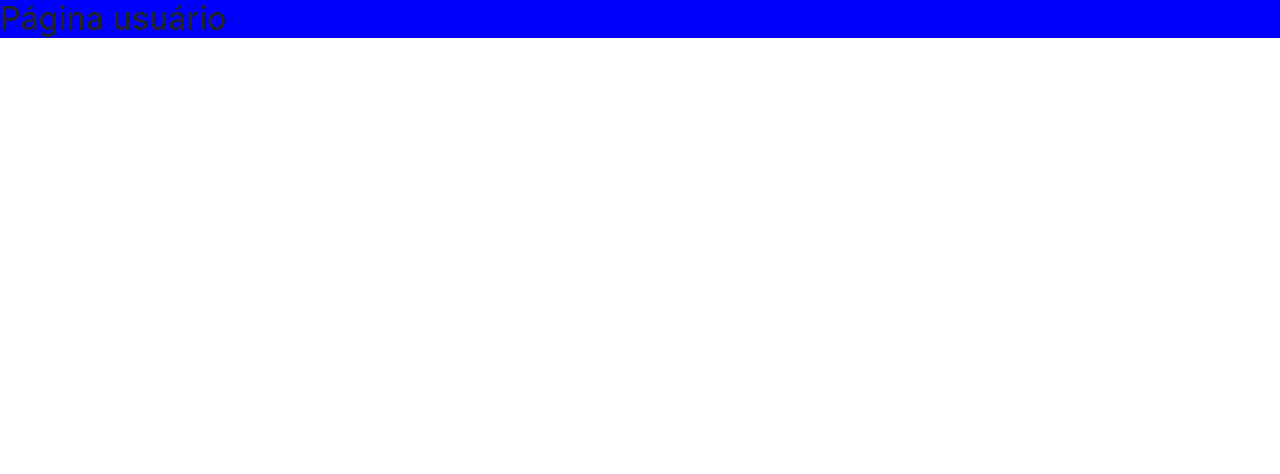
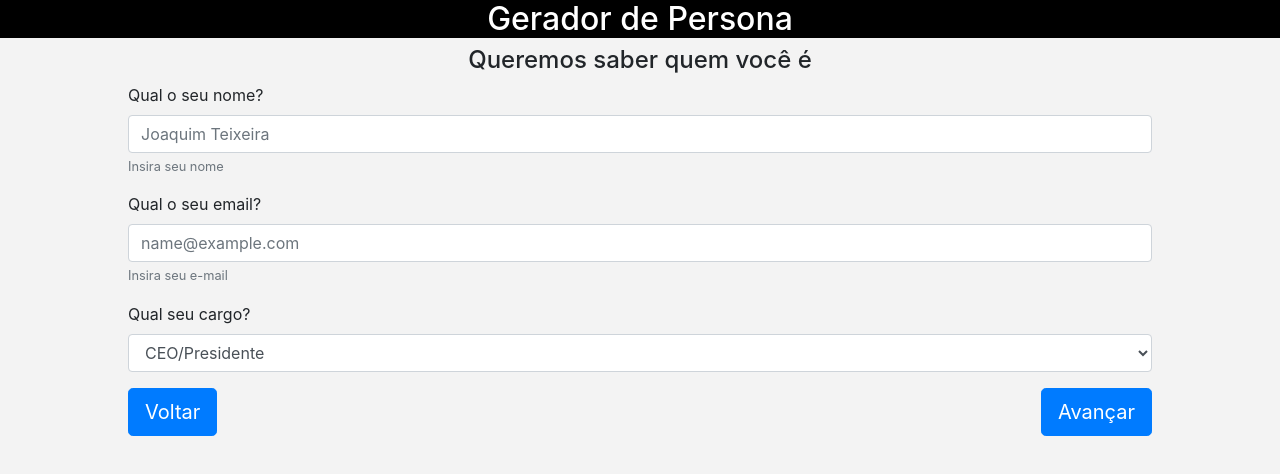
Before and after one commit to jonathan-coutinho/create-persona-web, a React (Create React App) app: page /user in a window 1280 px wide. Shown: the top 474 px of the page. Built offline with nearby package versions, Linux system fonts and the light colour scheme.

Commit message:
Layout página user e reescrevendo como class

```diff
--- a/src/App.js
+++ b/src/App.js
@@ -1,5 +1,6 @@
 import React from 'react';
 import Routes from "./routes"
+import "./styles.css"
 
 function App() {
   return (
--- a/src/pages/Home/styles.css
+++ b/src/pages/Home/styles.css
@@ -1,5 +1,4 @@
 .home {
-    background-color: #fafafa;
     display: flex;
     flex-direction: column;
     align-items: center;
--- a/src/pages/Userform/index.js
+++ b/src/pages/Userform/index.js
@@ -1,12 +1,44 @@
-import React from 'react';
+import React, { Component } from 'react';
 import "./styles.css"
+import {Link} from "react-router-dom"
 
-function UserForm() {
-  return (
-    <div className="userform">
-      <h2>Página usuário</h2>
-    </div>
-  );
+class UserForm extends Component {
+
+    render() {
+        return (
+            <div className="myContainer">
+              <h2 className="header">Gerador de Persona</h2>
+              <h4 className="myControl">Queremos saber quem você é</h4>
+              <form className={"myForm"}>
+          <div class="form-group">
+            <label for="exampleInputEmail1">Qual o seu nome?</label>
+             <input type="email" class="form-control" id="exampleFormControlInput1" placeholder="Joaquim Teixeira"></input>
+            <small id="emailHelp" class="form-text text-muted">Insira seu nome</small>
+          </div>
+          <div class="form-group">
+            <label for="exampleInputEmail1">Qual o seu email?</label>
+                <input type="email" class="form-control" id="exampleFormControlInput1" placeholder="name@example.com"></input>
+            <small id="emailHelp" class="form-text text-muted">Insira seu e-mail</small>
+          </div>
+          <div class="form-group">
+            <label for="exampleFormControlSelect1">Qual seu cargo?</label>
+            <select class="form-control" id="exampleFormControlSelect1">
+              <option>CEO/Presidente</option>
+              <option>Jornalista</option>
+              <option>Engenheiro</option>
+              <option>Estudante</option>
+              <option>Outros</option>
+            </select>
+          </div>
+
+        </form>
+            <footer className="mySpacingContainer">
+            <Link to ="/" type="submit" class="btn btn-primary btn-lg">Voltar</Link>
+            <button type="submit" class="btn btn-primary btn-lg">Avançar</button>
+            </footer>
+            </div>
+          );
+    }
 }
 
 export default UserForm;
--- a/src/pages/Userform/styles.css
+++ b/src/pages/Userform/styles.css
@@ -1,3 +1,24 @@
-.userform {
-    background-color:blue;
+.myContainer {
+  display: flex;
+  flex-direction: column;
+  align-items: center;
 }
+.myForm {
+    width: 80%;
+}
+.header {
+    color: white;
+    background-color: black;
+    width: 100%;
+    text-align: center;
+    font-size: 2.5en;
+}
+.myControl {
+    width: 80%;
+    text-align: center;
+}
+.mySpacingContainer {
+    display: flex;
+    justify-content: space-between;
+    width: 80%;
+}
--- /dev/null
+++ b/src/styles.css
@@ -0,0 +1,3 @@
+body {
+    background-color: #f3f3f3;
+}
```
